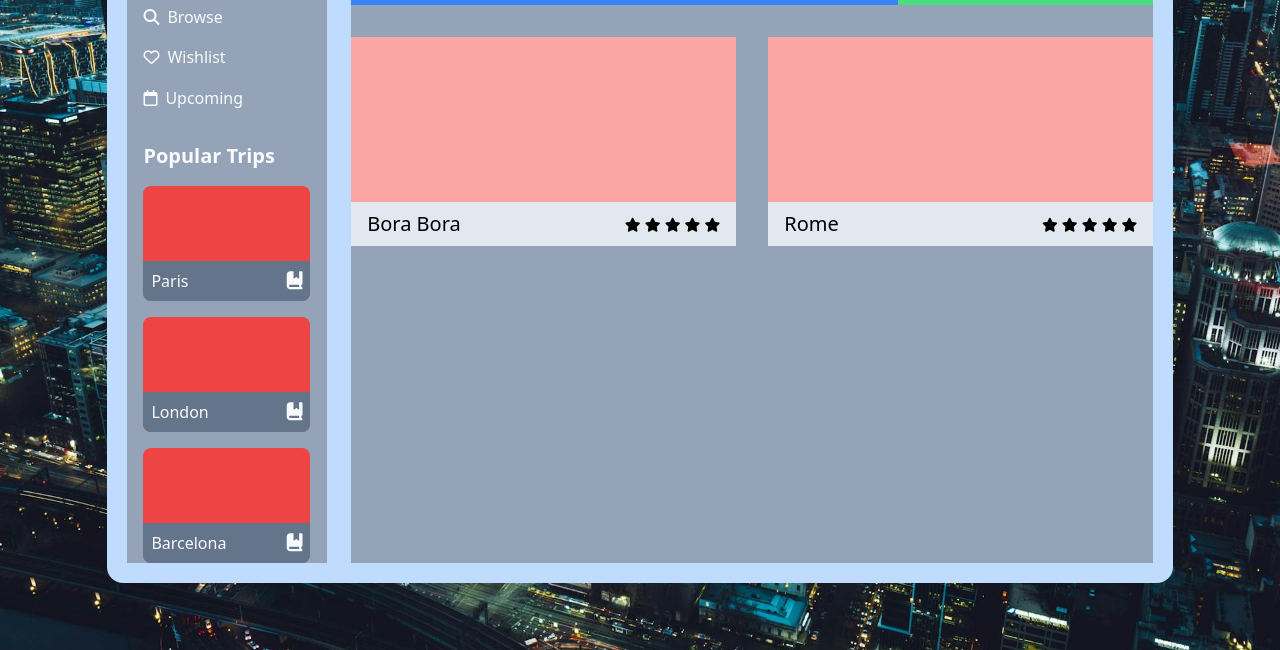
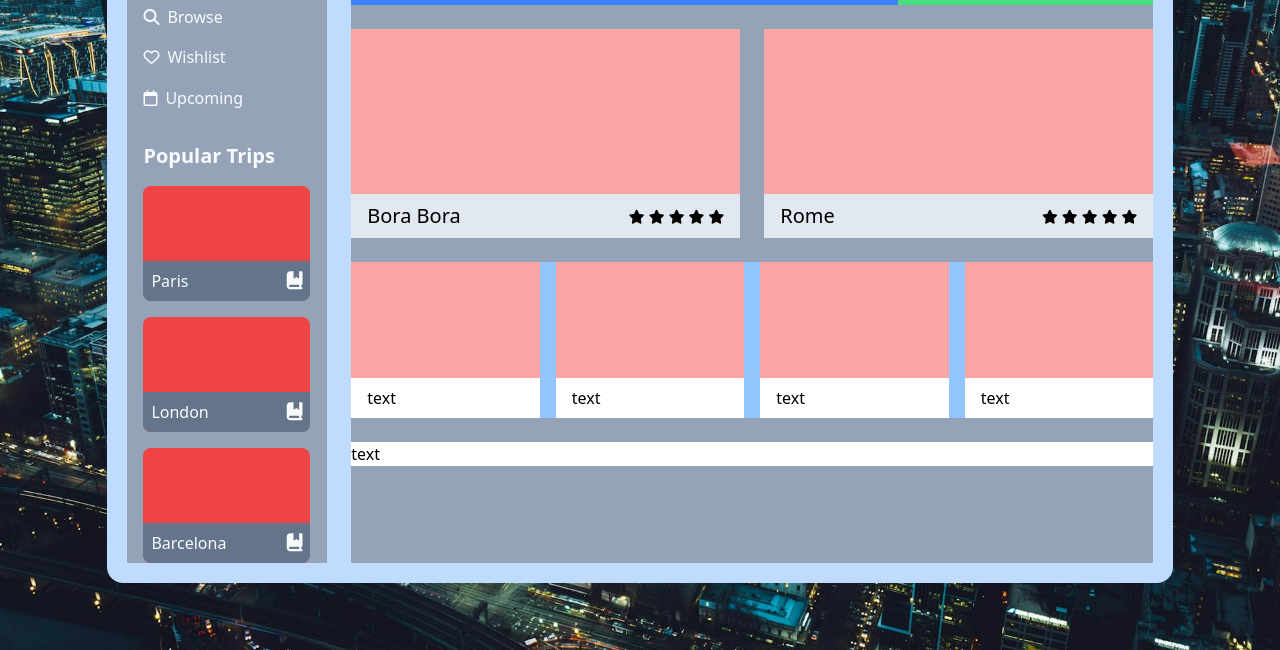
Before and after one commit to kagesite/Netflix-Tailwind, a plain HTML site: page index.html in a window 1280 px wide. Shown: the part 150-800 px from the top of the page. Drawn offline with nearby package versions, Linux system fonts and the light colour scheme.

Commit message:
Added basic structure for options row. Need to style.

```diff
--- a/index.html
+++ b/index.html
@@ -39,7 +39,9 @@
       </div>
 
       <!-- RIGHT COLUMN -->
-      <div class="w-full h-full bg-slate-400 flex flex-col gap-8">
+      <div class="w-full h-full bg-slate-400 flex flex-col gap-6">
+
+        <!-- TOP BAR -->
         <div class="flex w-full justify-between items-center bg-blue-500">
           <div class="w-full">
           <input class="w-2/3 px-4 py-2 rounded-full" type="text" placeholder="Search">
@@ -55,7 +57,9 @@
             </div>
           </div>
         </div>
-        <div class="flex justify-between w-full h-1/3 gap-8">
+
+        <!-- HERO SECTION -->
+        <div class="flex justify-between w-full h-1/3 gap-6">
           <div class="bg-red-300 w-1/2 flex items-end">
             <div class="bg-slate-200 w-full px-4 py-2 flex justify-between items-center">
               <span class="text-xl">Bora Bora</span>
@@ -80,7 +84,31 @@
               </div>
             </div>
           </div>
+        </div>
 
+        <!-- OPTIONS ROW -->
+        <div class="flex justify-between bg-blue-300 w-full h-1/4">
+          <div class="flex justify-between w-full gap-4">
+            <div class="bg-red-300 w-1/4 flex items-end">
+              <div class="bg-white w-full px-4 py-2">text</div>
+            </div>
+            <div class="bg-red-300 w-1/4 flex items-end">
+              <div class="bg-white w-full px-4 py-2">text</div>
+            </div>
+            <div class="bg-red-300 w-1/4 flex items-end">
+              <div class="bg-white w-full px-4 py-2">text</div>
+            </div>
+            <div class="bg-red-300 w-1/4 flex items-end">
+              <div class="bg-white w-full px-4 py-2">text</div>
+            </div>
+          </div>
+
+        </div>
+
+
+        <!-- FOOTER -->
+        <div class="bg-white w-full h-">
+          text
         </div>
       </div>
 
```
